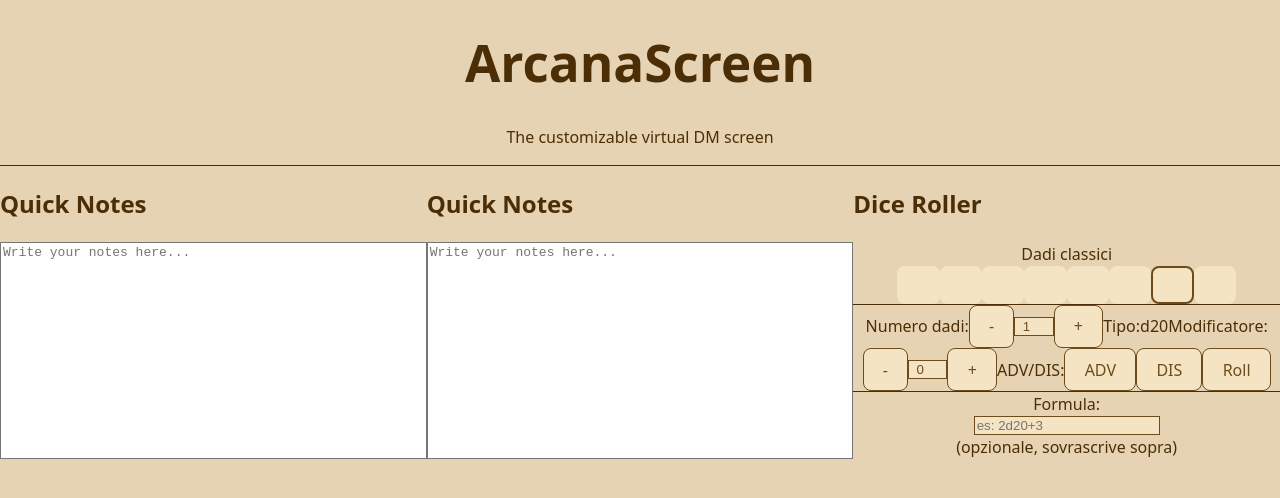
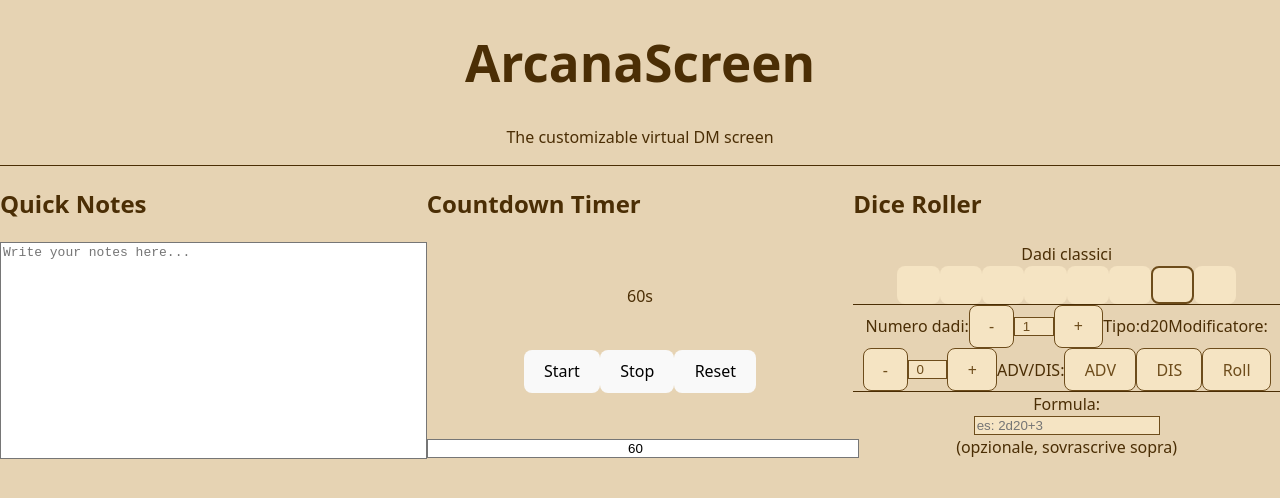
Before and after one commit to MissingPackage/arcana-screen, a React (Vite) app in the folder arcana-screen/: page / in a window 1280 px wide. Shown: the top 498 px of the page. Built offline with nearby package versions, Linux system fonts and the light colour scheme.

Commit message:
feat: add Countdown Timer widget with start/stop/reset functionality #8

```diff
--- a/arcana-screen/package.json
+++ b/arcana-screen/package.json
@@ -17,6 +17,7 @@
   "devDependencies": {
     "@eslint/js": "^9.22.0",
     "@tailwindcss/vite": "^4.1.4",
+    "@types/node": "^22.15.2",
     "@types/react": "^19.0.10",
     "@types/react-dom": "^19.0.4",
     "@vitejs/plugin-react-swc": "^3.8.0",
--- a/arcana-screen/src/components/Grid.tsx
+++ b/arcana-screen/src/components/Grid.tsx
@@ -3,13 +3,14 @@ import { HTML5Backend } from 'react-dnd-html5-backend';
 import { useState } from 'react';
 import QuickNotes from './widgets/QuickNotes';
 import DiceRoller from './widgets/DiceRoller';
+import CountdownTimer from './widgets/CountdownTimer';
 
 const ItemType = 'WIDGET';
 
 
 const components: { [key: number]: typeof QuickNotes } = {
   1: QuickNotes,
-  2: QuickNotes,
+  2: CountdownTimer,
   3: DiceRoller,
 };
 
--- /dev/null
+++ b/arcana-screen/src/components/widgets/CountdownTimer.tsx
@@ -0,0 +1,77 @@
+import { useState, useEffect, useRef } from 'react';
+
+export default function CountdownTimer() {
+  const [seconds, setSeconds] = useState(60);
+  const [isRunning, setIsRunning] = useState(false);
+  const timerRef = useRef<ReturnType<typeof setInterval> | null>(null);
+
+  const startTimer = () => {
+    if (isRunning) return;
+    setIsRunning(true);
+    timerRef.current = setInterval(() => {
+      setSeconds((prev) => {
+        if (prev <= 1) {
+          clearInterval(timerRef.current!);
+          setIsRunning(false);
+          return 0;
+        }
+        return prev - 1;
+      });
+    }, 1000);
+  };
+
+  const stopTimer = () => {
+    if (timerRef.current !== null) clearInterval(timerRef.current);
+    setIsRunning(false);
+  };
+
+  const resetTimer = () => {
+    stopTimer();
+    setSeconds(60);
+  };
+
+  useEffect(() => {
+    return () => {
+      if (timerRef.current !== null) clearInterval(timerRef.current);
+    };
+  }, []);
+
+  return (
+    <div className="bg-green-100 text-gray-900 p-4 rounded-lg shadow-md w-full h-full flex flex-col justify-between">
+      <h2 className="text-lg font-bold mb-2">Countdown Timer</h2>
+
+      <div className="text-4xl font-bold text-center">{seconds}s</div>
+
+      <div className="flex gap-2 justify-center mt-4">
+        <button
+          onClick={startTimer}
+          className="bg-green-500 text-white px-3 py-2 rounded hover:bg-green-600"
+        >
+          Start
+        </button>
+        <button
+          onClick={stopTimer}
+          className="bg-red-500 text-white px-3 py-2 rounded hover:bg-red-600"
+        >
+          Stop
+        </button>
+        <button
+          onClick={resetTimer}
+          className="bg-gray-500 text-white px-3 py-2 rounded hover:bg-gray-600"
+        >
+          Reset
+        </button>
+      </div>
+
+      <div className="mt-4">
+        <input
+          type="number"
+          value={seconds}
+          onChange={(e) => setSeconds(Number(e.target.value))}
+          className="w-full border rounded p-2 text-center"
+          min={1}
+        />
+      </div>
+    </div>
+  );
+}
```
Also changed, not shown: 1 other file (tests, documents, lock files or other folders).
